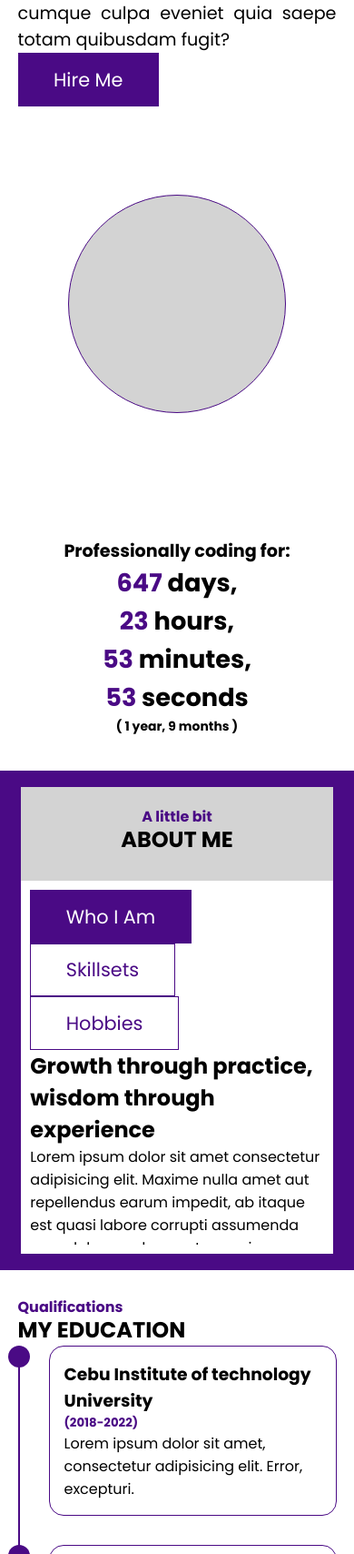
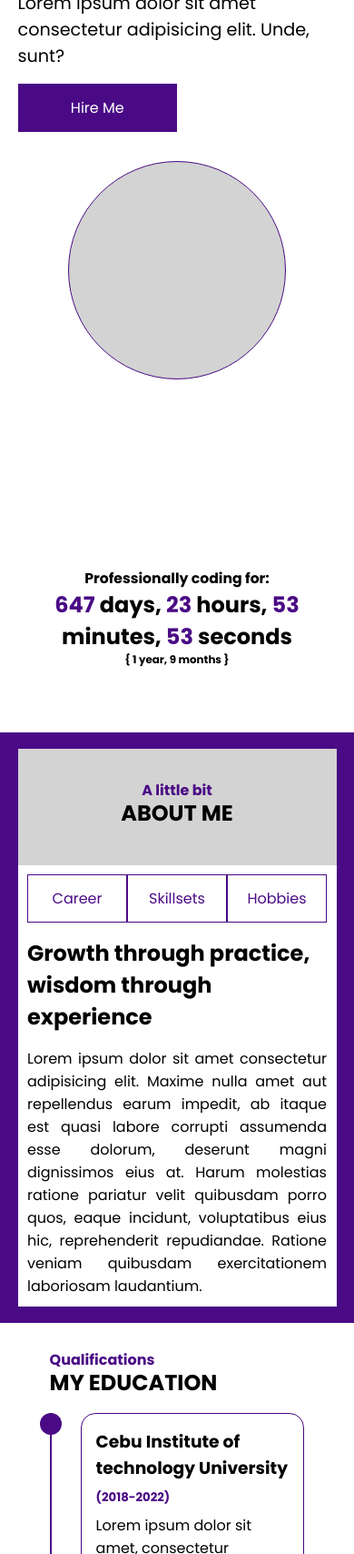
Before and after one commit to Gamerlem/personal-portfolio, a plain HTML site: page meljayllanos.html in a window 390 px wide. Shown: the part 292-2000 px from the top of the page at 91% size. Drawn offline with Linux system fonts and the light colour scheme.

Commit message:
adjusted spacing

```diff
--- a/meljayllanos.css
+++ b/meljayllanos.css
@@ -24,6 +24,7 @@ body {
 /* #region Common */
 section {
     padding: 0 10%;
+    scroll-margin-top: 10vh;
 }
 
 .content-label h6 {
@@ -34,18 +35,29 @@ section {
 
 .btn {
     display: inline-block;
-    padding: 0.8rem 2.4rem;
+    width: 100%;
+    padding: 0.8rem 0;
+    border-style: none;
     font-size: 1.3rem;
     font-weight: 400;
+    text-align: center;
     cursor: pointer;
+    user-select: none;
+}
+
+.btn-sm {
+    width: 25%;
+}
+
+.btn-flex {
+    width: 100%;
+    padding: 0.8rem 0;
 }
 
 .btn-primary {
     background-color: var(--primary-color);
     border: solid 1px var(--primary-color);
     color: var(--light-color);
-    /* border-radius: 0.6rem; */
-    /* box-shadow: 0 0.2rem 0.5rem var(--tertiary-color); */
 }
 
 .btn-primary:hover {
@@ -63,13 +75,6 @@ section {
     background-color: var(--primary-color);
     color: var(--light-color);
 }
-
-.btn-secondary.active {
-    background-color: var(--primary-color);
-    color: var(--light-color);
-}
-
-
 /* #endregion */
 
 /* #region Header */
@@ -77,11 +82,13 @@ header {
     position: fixed;
     top: 0;
     left: 0;
+    min-height: 10vh;
+    max-height: 10vh;
     width: 100%;
     padding: 1rem 10%;
     display: flex;
+    flex-direction: row;
     justify-content: space-between;
-    column-gap: 5%;
     align-items: center;
     background-color: var(--light-color);
     box-shadow: 0 0.1rem 0.3rem var(--dark-color);
@@ -116,6 +123,7 @@ header {
     font-size: 1.2rem;
     color: var(--dark-color);
     font-weight: 500;
+    user-select: none;
 }
 
 .nav-links li a.active::before {
@@ -134,8 +142,12 @@ header {
 /* #endregion */
 
 /* #region Home */
+.home {
+    margin: 10vh 0;
+}
+
 .home-content {
-    min-height: 100vh;
+    min-height: 80vh;
     display: flex;
     flex-direction: row;
     align-items: center;
@@ -143,6 +155,9 @@ header {
 
 .home-side {
     max-width: 55%;
+    display: flex;
+    flex-direction: column;
+    row-gap: 1rem;
 }
 
 .home-side h3 {
@@ -151,14 +166,13 @@ header {
 }
 
 .home-side h1 {
+    line-height: 100%;
     font-size: 5rem;
     font-weight: 700;
 }
 
 .home-side p {
     font-size: 1.25rem;
-    text-align: justify;
-    text-justify: inter-word;
 }
 
 .home-picture {
@@ -215,22 +229,26 @@ header {
 
 /* #region Stats */
 .stats-content {
-    height: 35vh;
+    min-height: 30vh;
     display: flex;
     flex-direction: column;
     justify-content: center;
     align-items: center;
+    text-align: center;
 }
 
 #stats-days, #stats-hours, #stats-minutes, #stats-seconds {
     color: var(--primary-color);
 }
 
+.stats-content h2 {
+    font-size: 2rem;
+}
 .stats-content h1 {
-    display: flex;
-    flex-direction: row;
-    column-gap: 0.5rem;
     font-size: 3rem;
+}
+.stats-content h3 {
+    font-size: 1.5rem;
 }
 /* #endregion */
 
@@ -240,8 +258,8 @@ header {
 }
 
 .about-content {
-    height: 65vh;
-    padding: 5%;
+    min-height: 60vh;
+    padding: 5% 0;
     display: flex;
     flex-direction: row;
 }
@@ -263,34 +281,48 @@ header {
     padding: 3%;
     display: flex;
     flex-direction: column;
+    row-gap: 1rem;
     background-color: var(--light-color);
+}
+
+.about-main-buttons {
+    display: flex;
+    flex-direction: row;
+    justify-content: space-between;
 }
 
 .about-main-content {
     display: none;
-    overflow-x: auto;
+}
+
+.about-main-content p {
+    text-align: justify;
 }
 
 .about-main-content.active {
-    display: block;
+    height: 100%;
+    display: flex;
+    flex-direction: column;
+    row-gap: 1rem;
 }
 /* #endregion */
 
 /* #region Resume */
 .resume-content {
-    min-height: 100vh;
-    padding: 10% 0;
+    min-height: 90vh;
+    padding: 10%;
     display: flex;
     flex-direction: row;
-    justify-content: center;
-    align-items: center;
     column-gap: 10%;
-
 }
 
 .resume-column {
     width: 50%;
     margin-bottom: auto;
+}
+
+.resume-column > .content-label {
+    margin-bottom: 1rem;
 }
 
 .resume-box {
@@ -315,6 +347,9 @@ header {
 }
 
 .resume-box-content {
+    display: flex;
+    flex-direction: column;
+    row-gap: 0.5rem;
     padding: 1rem;
     border: 1px solid var(--primary-color);
     border-radius: 1rem;
@@ -331,14 +366,13 @@ header {
 }
 
 .showcase-content {
-    min-height: 100vh;
-    padding: 7% 0;
+    min-height: 90vh;
+    padding: 5% 10%;
     display: flex;
     flex-direction: column;
 }
 
 .showcase-content > .content-label {
-    padding: 1rem 0;
     border-bottom: 1px solid var(--light-color);
 }
 
@@ -374,25 +408,35 @@ header {
 }
 
 .showcase-box-main {
+    display: flex;
+    flex-direction: column;
+    row-gap: 1rem;
     width: 70%;
     padding: 2% 5%;
     background-color: var(--light-color);
+}
+
+.showcase-box-main-buttons {
+    display: flex;
+    flex-direction: row;
+    column-gap: 1rem;
 }
 /* #endregion */
 
 /* #region Contact */
 .contact-content {
-    min-height: 90vh;
-    padding: 10%;
+    min-height: 80vh;
+    padding: 0 10%;
     display: flex;
     flex-direction: column;
+    justify-content: center;
 }
 
 .contact-content > .content-label {
     display: flex;
     flex-direction: column;
     text-align: center;
-    padding: 1% 0;
+    padding-bottom: 2.5%;
 }
 
 .contact-container {
@@ -407,16 +451,16 @@ header {
     flex-direction: column;
     color: var(--light-color);
     background-color: var(--primary-color);
-    border-top-left-radius: 1rem;
-    border-bottom-left-radius: 1rem;
+    /* border-top-left-radius: 1rem; */
+    /* border-bottom-left-radius: 1rem; */
 }
 
 .contact-main {
     width: 60%;
     padding: 5%;
     border: 1px solid var(--primary-color);
-    border-top-right-radius: 1rem;
-    border-bottom-right-radius: 1rem;
+    /* border-top-right-radius: 1rem; */
+    /* border-bottom-right-radius: 1rem; */
 }
 
 .contact-form {
@@ -509,9 +553,11 @@ footer {
 
 /* for laptop (1024 - 1440 res) */
 @media only screen and (max-width : 1439px) {
+    /* #region Common */
     section {
         padding: 0 5%;
     }
+    /* #endregion */
 
     /* #region Header */
     header {
@@ -541,8 +587,14 @@ footer {
     /* #endregion */
 
     /* #region Stats */
+    .stats-content h2 {
+        font-size: 1.66rem;
+    }
     .stats-content h1 {
-        font-size: 2rem;
+        font-size: 2.5rem;
+    }
+    .stats-content h3 {
+        font-size: 1.25rem;
     }
     /* #endregion */
 }
@@ -591,6 +643,7 @@ footer {
     /* #region Home */
     .home-content {
         flex-direction: column;
+        padding: 5% 0;
     }
 
     .home-side {
@@ -605,20 +658,26 @@ footer {
     /* #endregion */
 
     /* #region Stats */
+    .stats-content h2 {
+        font-size: 1.13rem;
+    }
     .stats-content h1 {
         font-size: 1.7rem;
+    }
+    .stats-content h3 {
+        font-size: 0.85rem;
     }
     /* #endregion */
 
     /* #region About */
     .about-content {
-        padding: 5% 1%;
         flex-direction: column;
         justify-content: center;
     }
     .about-side {
         width: 100%;
         min-height: 20%;
+        padding: 2.5rem;
     }
 
     .about-main {
@@ -630,7 +689,7 @@ footer {
     /* #region Resume */
     .resume-content {
         flex-direction: column;
-        row-gap: 2.5rem;
+        row-gap: 1rem;
     }
 
     .resume-column {
@@ -654,7 +713,7 @@ footer {
 
     /* #region Contact */
     .contact-content {
-        padding: 10% 3%;
+        padding: 5% 0;
     }
 
     .contact-container {
@@ -663,20 +722,30 @@ footer {
 
     .contact-side {
         width: 100%;
-        border-top-right-radius: 1rem;
-        border-bottom-left-radius: 0;
+        /* border-top-right-radius: 1rem; */
+        /* border-bottom-left-radius: 0; */
     }
 
     .contact-main {
         width: 100%;
-        border-top-right-radius: 0;
-        border-bottom-left-radius: 1rem;
+        /* border-top-right-radius: 0; */
+        /* border-bottom-left-radius: 1rem; */
     }
     /* #endregion */
 }
 
 /* for mobile (767 below) */
 @media only screen and (max-width : 767px) {
+    /* #region Common */
+    .btn {
+        font-size: 1rem;
+    }
+
+    .btn-sm {
+        width: 50%;
+    }
+    /* #endregion */
+
     /* #region Home */
     .home-picture {
         height: 15rem;
@@ -686,14 +755,13 @@ footer {
 
     /* #region Stats */
     .stats-content h2 {
-        font-size: 1.2rem;
+        font-size: 0.98rem;
     }
     .stats-content h1 {
-        flex-direction: column;
-        text-align: center;
+        font-size: 1.5rem;
     }
     .stats-content h3 {
-        font-size: 0.87rem;
+        font-size: 0.74rem;
     }
     /* #endregion */
 
--- a/meljayllanos.html
+++ b/meljayllanos.html
@@ -33,8 +33,8 @@
             <div class="home-side">
                 <h3>Hello, I am</h3>
                 <h1>Mel Jay Llanos</h1>
-                <p>Lorem ipsum dolor sit amet consectetur adipisicing elit. Dolore magnam accusamus deserunt cumque culpa eveniet quia saepe totam quibusdam fugit?</p>
-                <a href="#" class="btn btn-primary">Hire Me</a>
+                <p>Lorem ipsum dolor sit amet consectetur adipisicing elit. Unde, sunt?</p>
+                <a href="#contact" class="btn btn-sm btn-primary">Hire Me</a>
             </div>
             <div class="home-picture">
                 <!-- <img src="images/profile-image.png" alt="profile-image"> -->
@@ -50,16 +50,16 @@
         <div class="stats-content">
             <h2>Professionally coding for:</h2>
             <h1>
-                <p><span id="stats-days">999</span><span id="stats-days-text">days</span>,</p>
-                <p><span id="stats-hours">999</span><span id="stats-hours-text">hours</span>,</p>
-                <p><span id="stats-minutes">59</span><span id="stats-minutes-text">minutes</span>,</p>
-                <p><span id="stats-seconds">59</span><span id="stats-seconds-text">seconds</span></p>
+                <span id="stats-days">999</span><span id="stats-days-text">days</span>,
+                <span id="stats-hours">999</span><span id="stats-hours-text">hours</span>,
+                <span id="stats-minutes">59</span><span id="stats-minutes-text">minutes</span>,
+                <span id="stats-seconds">59</span><span id="stats-seconds-text">seconds</span>
             </h1>
             <h3>
-                (
+                {
                     <span id="stats-years">999</span><span id="stats-years-text">years</span>,
                     <span id="stats-months">999</span><span id="stats-months-text">months</span>
-                )
+                }
             </h3>
         </div>
     </section>
@@ -74,9 +74,9 @@
             </div>
             <div class="about-main">
                 <div class="about-main-buttons">
-                    <a onclick="openInfo(event, 'about-info-1')" class="btn btn-secondary about-main-link active">Who I Am</a>
-                    <a onclick="openInfo(event, 'about-info-2')" class="btn btn-secondary about-main-link">Skillsets</a>
-                    <a onclick="openInfo(event, 'about-info-3')" class="btn btn-secondary about-main-link">Hobbies</a>
+                    <button class="btn btn-secondary about-main-link" onclick="openInfo(event, 'about-info-1')">Career</button>
+                    <button class="btn btn-secondary about-main-link" onclick="openInfo(event, 'about-info-2')">Skillsets</button>
+                    <button class="btn btn-secondary about-main-link" onclick="openInfo(event, 'about-info-3')">Hobbies</button>
                 </div>
                 <div id="about-info-1" class="about-main-content active">
                     <h1>Growth through practice, wisdom through experience</h1>
@@ -97,7 +97,7 @@
     <section id="resume" class="resume">
         <div class="resume-content">
             <div class="resume-column">
-                <div class="content-label mb-2">
+                <div class="content-label">
                     <h6>Qualifications</h6>
                     <h1>MY EDUCATION</h1>
                 </div>
@@ -121,7 +121,7 @@
                 </div>
             </div>
             <div class="resume-column">
-                <div class="content-label mb-2">
+                <div class="content-label">
                     <h6>Work Experience</h6>
                     <h1>INDUSTRY EXPOSURE</h1>
                 </div>
@@ -164,8 +164,8 @@
                         <h1>Personal Portfolio Website</h1>
                         <p>Lorem ipsum dolor sit amet, consectetur adipisicing elit. Molestias corporis distinctio doloribus tempore ea exercitationem minus eveniet sint ipsa a?</p>
                         <div class="showcase-box-main-buttons">
-                            <a class="btn btn-primary">Demo</a>
-                            <a class="btn btn-secondary">Code</a>
+                            <a class="btn btn-sm btn-primary">Demo</a>
+                            <a class="btn btn-sm btn-secondary">Code</a>
                         </div>
                     </div>
                 </div>
@@ -177,7 +177,7 @@
                         <h1>Research 1</h1>
                         <p>Lorem ipsum dolor sit amet, consectetur adipisicing elit. Molestias corporis distinctio doloribus tempore ea exercitationem minus eveniet sint ipsa a?</p>
                         <div class="showcase-box-main-buttons">
-                            <a class="btn btn-primary">View</a>
+                            <a class="btn btn-sm btn-primary">View</a>
                         </div>
                     </div>
                 </div>
@@ -189,7 +189,7 @@
                         <h1>Research 1</h1>
                         <p>Lorem ipsum dolor sit amet, consectetur adipisicing elit. Molestias corporis distinctio doloribus tempore ea exercitationem minus eveniet sint ipsa a?</p>
                         <div class="showcase-box-main-buttons">
-                            <a class="btn btn-primary">View</a>
+                            <a class="btn btn-sm btn-primary">View</a>
                         </div>
                     </div>
                 </div>
@@ -225,6 +225,7 @@
                             <label for="message">Message</label>
                         </div>
 
+                        <button class="btn btn-primary">Submit</button>
                     </form>
                 </div>
             </div>
```
